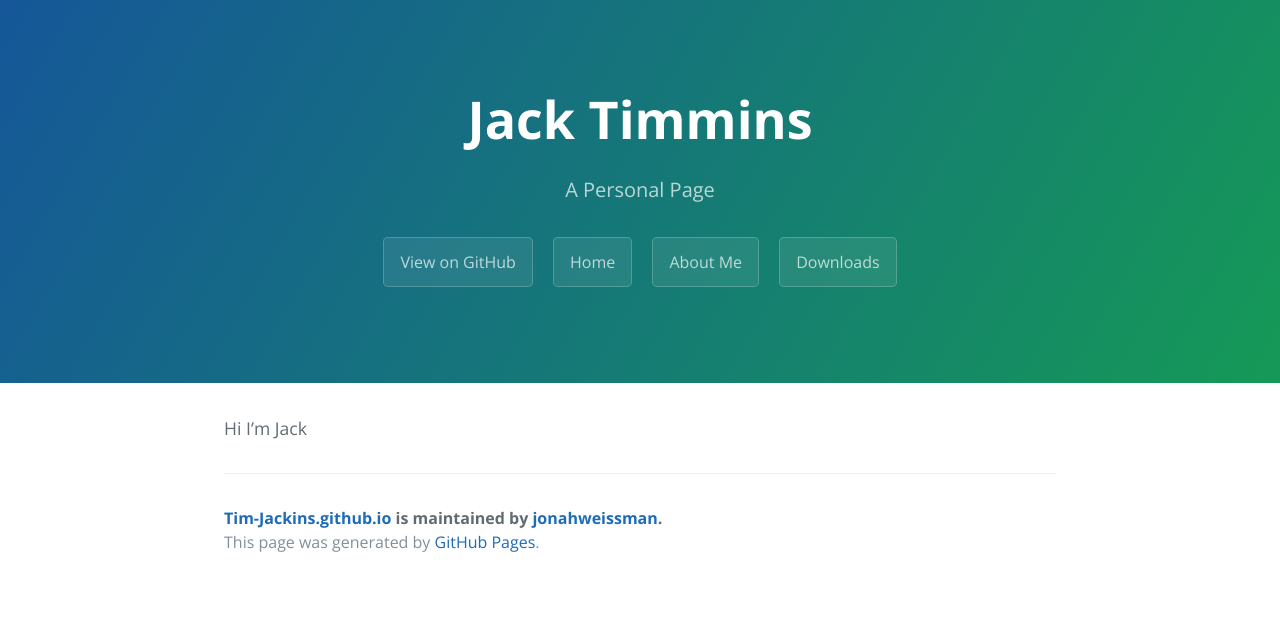
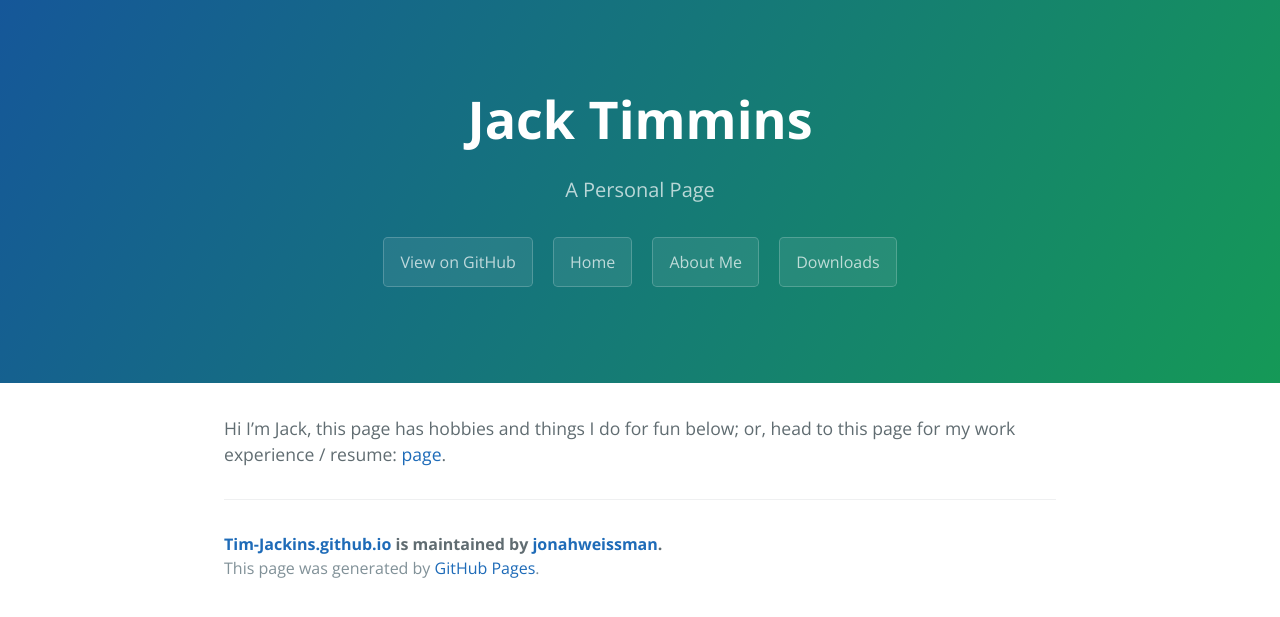
Before and after one commit to jonahweissman/Tim-Jackins.github.io, a Jekyll site: the page built from pages/about_me.md, in a window 1280 px wide. Shown: the top 617 px of the page. Built offline with Jekyll 4.4.1, drawn with Linux system fonts in a browser that asks for light colours.

Commit message:
added pages

```diff
--- a/pages/about_me.md
+++ b/pages/about_me.md
@@ -2,4 +2,4 @@
 layout: default
 ---
 
-Hi I'm Jack
+Hi I'm Jack, this page has hobbies and things I do for fun below; or, head to this page for my work experience / resume: [page](./pages/resume.html).
```
Also changed, not shown: pages/essays.md (added, +16 -0 lines), pages/resume.md (added, +8 -0 lines), 2 other files.
